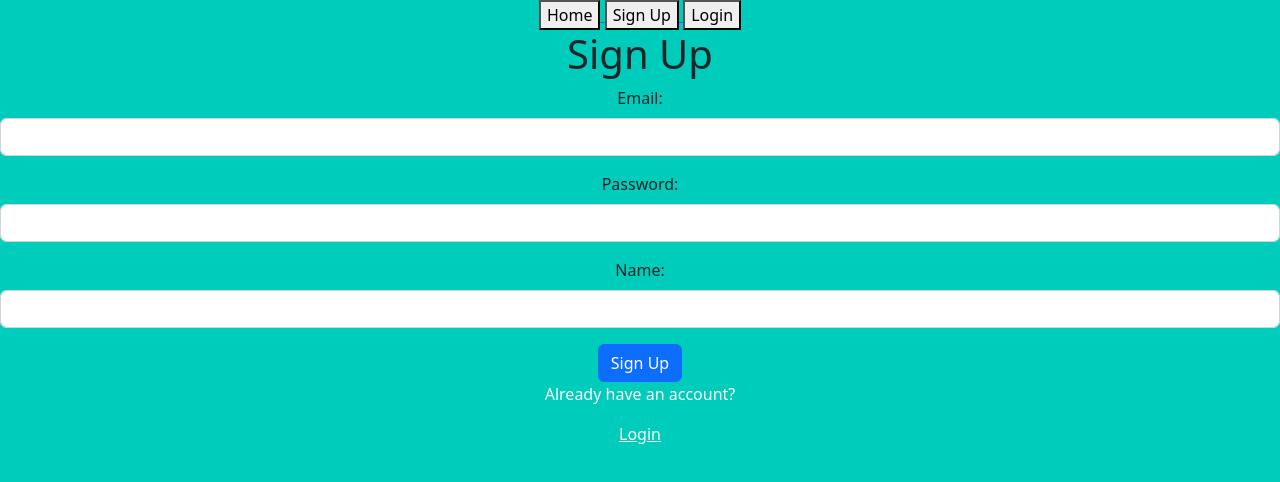
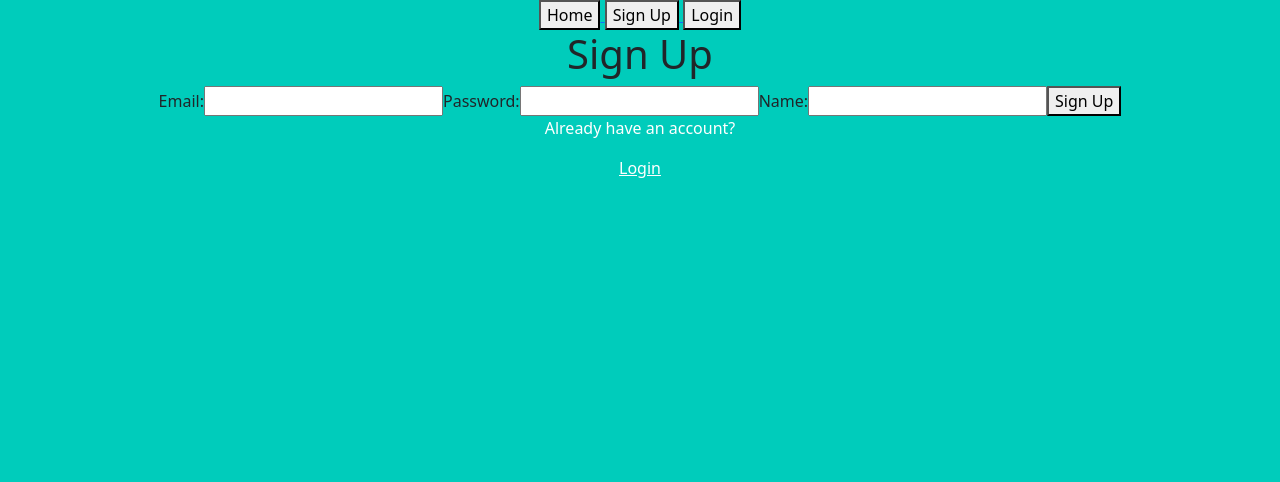
Before and after one commit to sio-doh/Eateroo, a React (Create React App) app in the folder client/: page /signup in a window 1280 px wide. Shown: the top 482 px of the page. Built offline with nearby package versions, Linux system fonts and the light colour scheme.

Commit message:
deploying with auth/signup fix

```diff
--- a/client/src/pages/Login.js
+++ b/client/src/pages/Login.js
@@ -40,19 +40,37 @@ export default function Login(props) {
         <div className="Login">
             <h1>Login</h1>
 
-            <Form onSubmit={handleLoginSubmit}>
+            <form onSubmit={handleLoginSubmit}>
+                <label>Email:</label>
+                <input
+                    type="email"
+                    name="email"
+                    value={email}
+                    onChange={handleEmail}
+                />
+
+                <label>Password:</label>
+                <input
+                    type="password"
+                    name="password"
+                    value={password}
+                    onChange={handlePassword}
+                />
+
+                <button type="submit">Login</button>
+            </form>
+            {/* <Form onSubmit={handleLoginSubmit}>
                 <Form.Group className="mb-3" controlId="formBasicEmail">
                     <Form.Label>Email:</Form.Label>
                     <Form.Input type="email" name="email" value={email} onChange={handleEmail} />
                 </Form.Group>
-
                 <Form.Group className="mb-3" controlId="formBasicPassword">
                     <Form.Label>Password:</Form.Label>
                     <Form.Input type="password" name="password" value={password} onChange={handlePassword} />
                 </Form.Group>
 
-                <Button variant="primary" type="submit"> Login </Button>
-            </Form>
+                <button variant="primary" type="submit"> Login </button>
+            </Form>  */}
             {errorMessage && <p className="error-message">{errorMessage}</p>}
 
             <p>Don't have an account yet?</p>
--- a/client/src/pages/Signup.js
+++ b/client/src/pages/Signup.js
@@ -35,12 +35,38 @@ export default function Signup(props) {
         <div className="Signup">
             <h1>Sign Up</h1>
 
-            <Form onSubmit={handleSignupSubmit}>
+            <form onSubmit={handleSignupSubmit}>
+                <label>Email:</label>
+                <input
+                    type="email"
+                    name="email"
+                    value={email}
+                    onChange={handleEmail}
+                />
+
+                <label>Password:</label>
+                <input
+                    type="password"
+                    name="password"
+                    value={password}
+                    onChange={handlePassword}
+                />
+
+                <label>Name:</label>
+                <input
+                    type="text"
+                    name="name"
+                    value={name}
+                    onChange={handleName}
+                />
+
+                <button type="submit">Sign Up</button>
+            </form>
+            {/* <Form onSubmit={handleSignupSubmit}>
                 <Form.Group className="mb-3" controlId="formBasicEmail">
                     <Form.Label>Email:</Form.Label>
                     <Form.Control type="email" name="email" value={email} onChange={handleEmail}/>
                 </Form.Group>
-
                 <Form.Group className="mb-3" controlId="formBasicPassword">
                     <Form.Label>Password:</Form.Label>
                     <Form.Control type="password" name="password" value={password} onChange={handlePassword} />
@@ -52,7 +78,7 @@ export default function Signup(props) {
                 </Form.Group>
 
                 <Button variant="primary" type="submit"> Sign Up </Button>
-            </Form>
+            </Form>  */}
             {errorMessage && <p className="error-message">{errorMessage}</p>}
 
             <p>Already have an account?</p>
```
Also changed, not shown: 7 other files (tests, documents, lock files or other folders).
